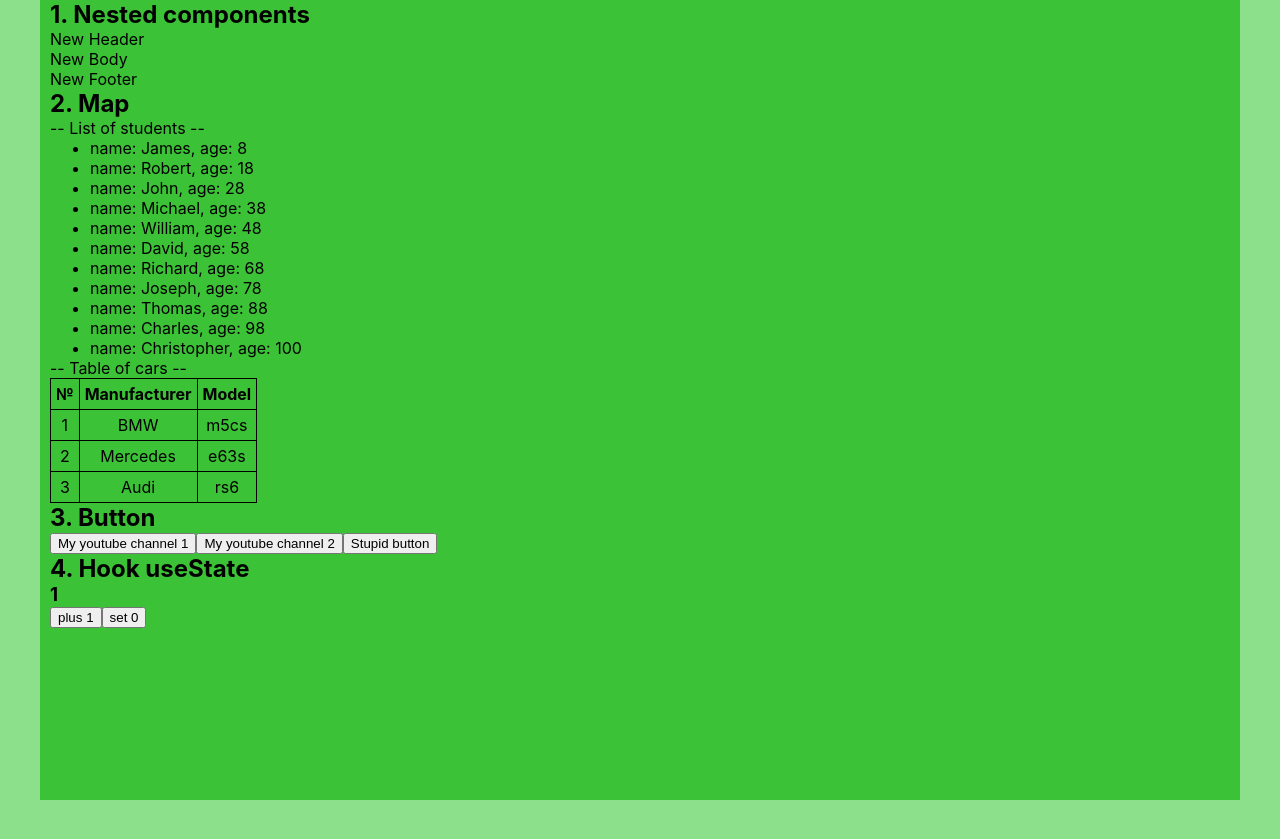
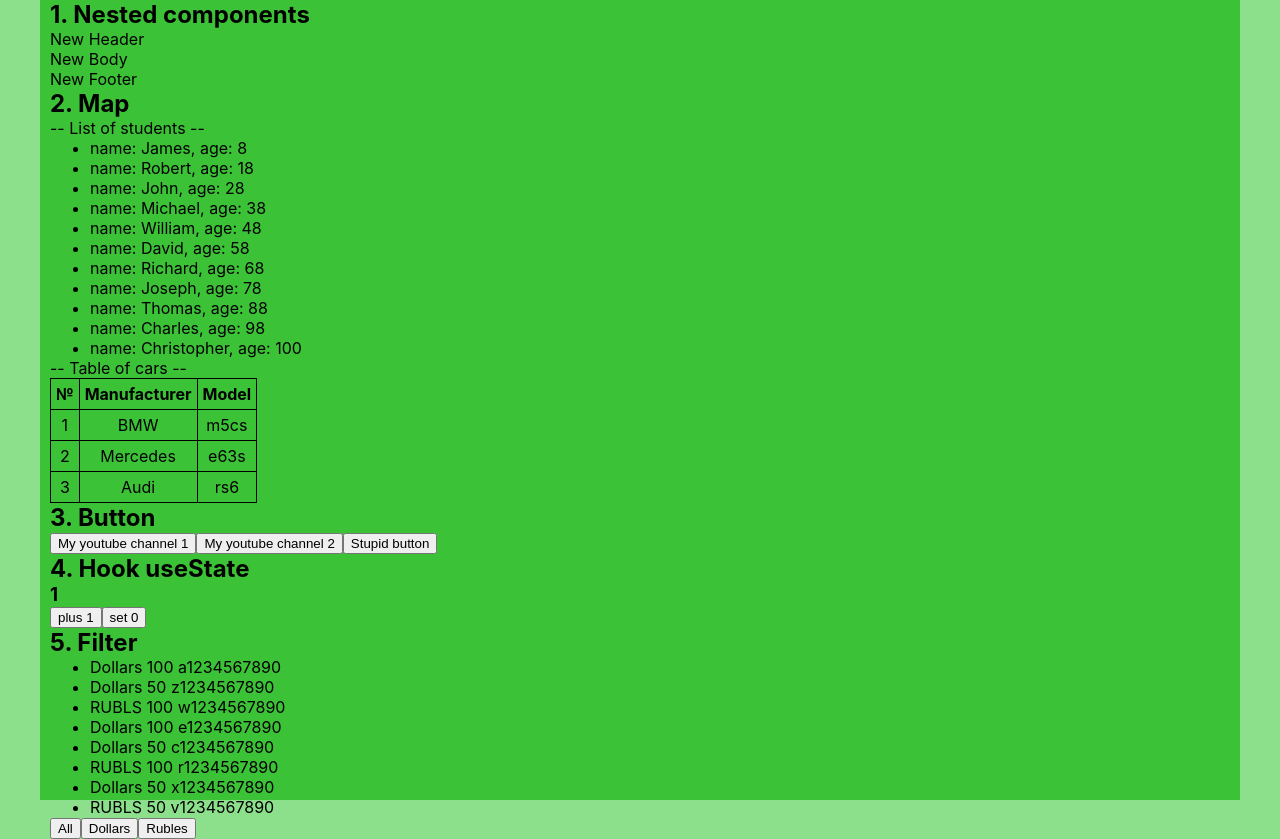
Before and after one commit to Lushkin-Aleksandr/microtasks-incubator, a React (Create React App) app: page / in a window 1280 px wide. Before the commit the page ends 800 px from the top, so only its background shows below. Built offline with nearby package versions, Linux system fonts and the light colour scheme.

Commit message:
Filter + Button Homework

```diff
--- a/src/App.tsx
+++ b/src/App.tsx
@@ -6,6 +6,7 @@
 import NewComponent from "./components/NewComponent";
 import CarsTable from "./components/CarsTable";
 import Button from "./components/Button";
+import FilterTask from "./components/FilterTask";
 
 function App() {
 
@@ -30,14 +31,8 @@
     ];
 
     // Button
-    const button1Foo = () => {
-        console.log("Hello, I'm Vasya")
-    }
-    const button2Foo = () => {
-        console.log("Hello, I'm Ivan")
-    }
-    const button3Foo = () => {
-        console.log("I'm a stupid button")
+    const buttonFoo = (name: string) => {
+        console.log(`I'm ${name}`)
     }
 
     // Hook useState
@@ -49,7 +44,30 @@
         setA(0);
     }
 
+    // Filter
+    const [money, setMoney] = useState([
+        { banknots: 'Dollars', value: 100, number: ' a1234567890' },
+        { banknots: 'Dollars', value: 50, number: ' z1234567890' },
+        { banknots: 'RUBLS', value: 100, number: ' w1234567890' },
+        { banknots: 'Dollars', value: 100, number: ' e1234567890' },
+        { banknots: 'Dollars', value: 50, number: ' c1234567890' },
+        { banknots: 'RUBLS', value: 100, number: ' r1234567890' },
+        { banknots: 'Dollars', value: 50, number: ' x1234567890' },
+        { banknots: 'RUBLS', value: 50, number: ' v1234567890' },
+    ])
 
+    const [currentMoney, setCurrentMoney] = useState(money);
+
+    const filterMoney = (name: string) => {
+        const filteredMoney = money.filter(item => {
+            if (name === 'all') return true;
+
+            return item.banknots === name;
+
+        });
+        setCurrentMoney(filteredMoney);
+
+    }
 
 
 
@@ -70,14 +88,19 @@
                 <CarsTable topCars={topCars}/>
 
                 <h2>3. Button</h2>
-                <Button buttonText='My youtube channel 1' callback={button1Foo}/>
-                <Button buttonText='My youtube channel 2' callback={button2Foo}/>
-                <Button buttonText='Stupid button' callback={button3Foo}/>
+                <Button buttonText='My youtube channel 1' callback={() => buttonFoo('Vasya')}/>
+                <Button buttonText='My youtube channel 2' callback={() => buttonFoo('Ivan')}/>
+                <Button buttonText='Stupid button' callback={() => buttonFoo('a Stupid Button')}/>
 
                 <h2>4. Hook useState</h2>
                 <h3>{a}</h3>
                 <Button buttonText={'plus 1'} callback={increment}/>
                 <Button buttonText={'set 0'} callback={setZero}/>
+
+                <h2>5. Filter</h2>
+                <FilterTask currentMoney={currentMoney} callback={filterMoney} />
+
+
 
 
             </div>
--- /dev/null
+++ b/src/components/FilterTask.tsx
@@ -0,0 +1,39 @@
+import React from 'react';
+import Button from "./Button";
+
+type MoneyItemType = {
+    banknots: string, value: number, number: string,
+}
+
+type FilterTaskPropsType = {
+    currentMoney: Array<MoneyItemType>
+    callback: (name: string) => void
+}
+
+const FilterTask = (props:FilterTaskPropsType) => {
+
+
+    const moneyList = props.currentMoney.map(item => {
+        return (
+            <li key={item.number}>
+                <span>{item.banknots} </span>
+                <span>{item.value} </span>
+                <span>{item.number} </span>
+            </li>
+        )
+    })
+
+
+    return (
+        <div>
+            <ul>
+                {moneyList}
+            </ul>
+            <Button buttonText='All' callback={() => props.callback('all')} />
+            <Button buttonText='Dollars' callback={() => props.callback('Dollars')} />
+            <Button buttonText='Rubles' callback={() => props.callback('RUBLS')} />
+        </div>
+    );
+};
+
+export default FilterTask;
```
